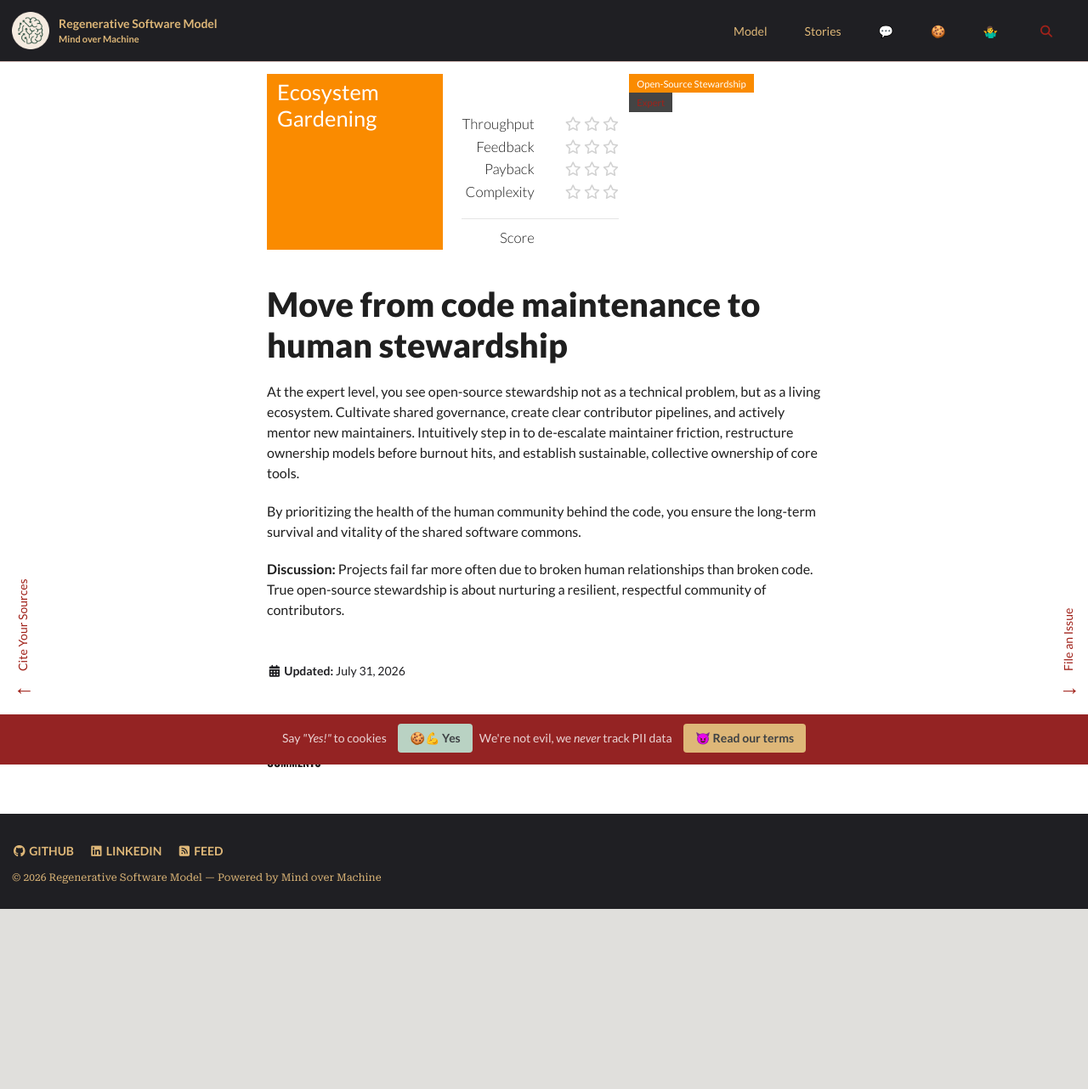
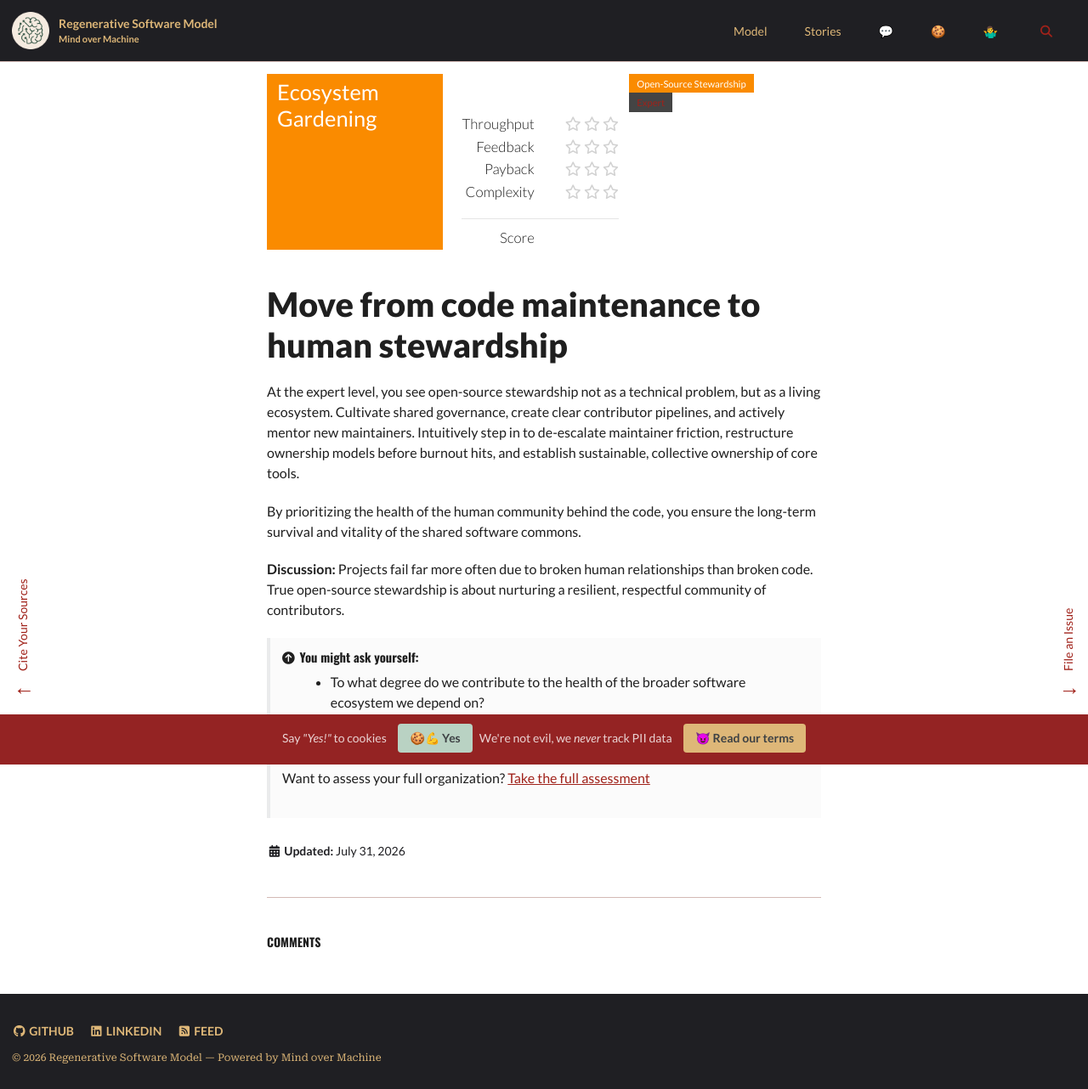
Before and after one commit to mindovermachine-dev/regenerative-model, a Jekyll site: the page built from src/_cards/opensource/ecosystem-gardening.md, in a window 1280 px wide. Shown: the whole page at 85% size. Built offline with Jekyll 4.4.1, drawn with Linux system fonts in a browser that asks for light colours; cached includes are drawn as plain includes; nearby versions of some CDN libraries; comment, search, counter and statistics services are not loaded; before the commit the page ends 1070 px from its top, so only the background shows below that.

Commit message:
Add assessment frontmatter to all 20 cards - resolves #10
8a64195: Add assessment questions display to card layout #10 - #10

```diff
--- a/src/_layouts/model-card-single.html
+++ b/src/_layouts/model-card-single.html
@@ -67,6 +67,20 @@ layout: single
     {{ content }}
   </div>
 
+  {% if page.assessment and page.assessment.size > 0 %}
+  <section class="assessment-questions">
+    <h3>You might ask yourself:</h3>
+    <ul>
+      {% for item in page.assessment %}
+        {% if item.question %}
+          <li>{{ item.question }}</li>
+        {% endif %}
+      {% endfor %}
+    </ul>
+    <p>Want to assess your full organization? <a href="/model/assessment/">Take the full assessment</a></p>
+  </section>
+  {% endif %}
+
   {% include /func/get-snippets-by-path.html path=page.path %}
 
 
--- a/src/_sass/model/_model-card-single.scss
+++ b/src/_sass/model/_model-card-single.scss
@@ -64,6 +64,28 @@
       font-weight: 900;
       line-height: 1.2em;
       margin-bottom: 0.5em;
+    }
+    .assessment-questions{
+      margin-top: 1.5em;
+      padding: 1em;
+      border-left: 4px solid rgba($color-black, 0.08);
+      background: rgba($color-black, 0.02);
+      font-family: $font-family-base;
+      h3{
+        margin: 0 0 0.5em 0;
+        font-size: 1.05em;
+        font-weight: 700;
+      }
+      ul{
+        margin: 0 0 0.75em 1.2em;
+        li{
+          margin-bottom: 0.4em;
+        }
+      }
+      a{
+        color: $link-color;
+        text-decoration: underline;
+      }
     }
 
     h2:before {
```
